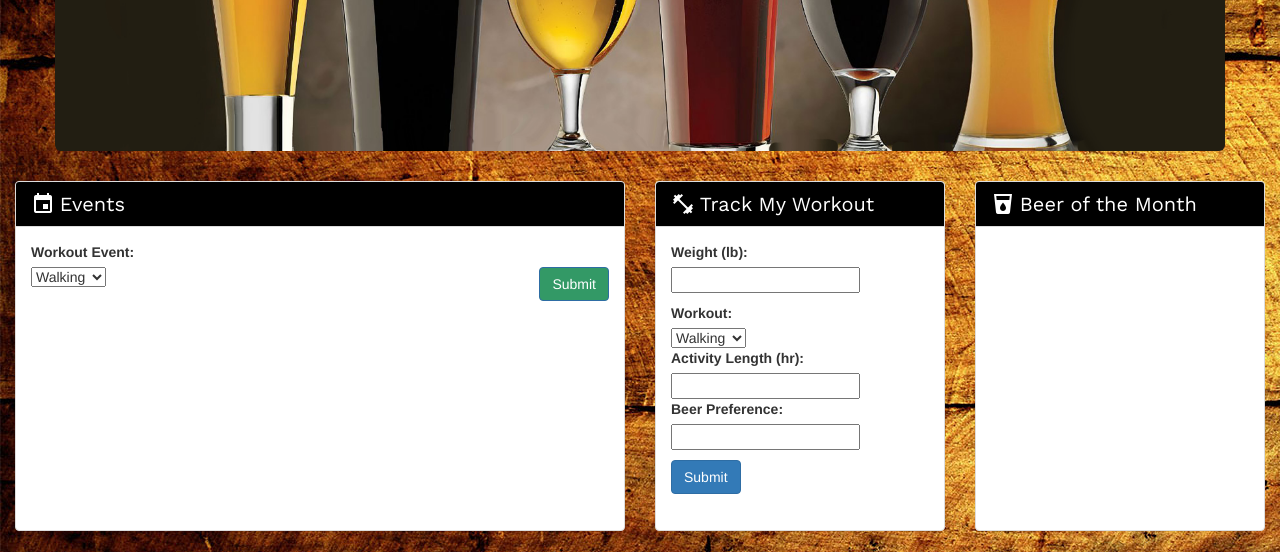
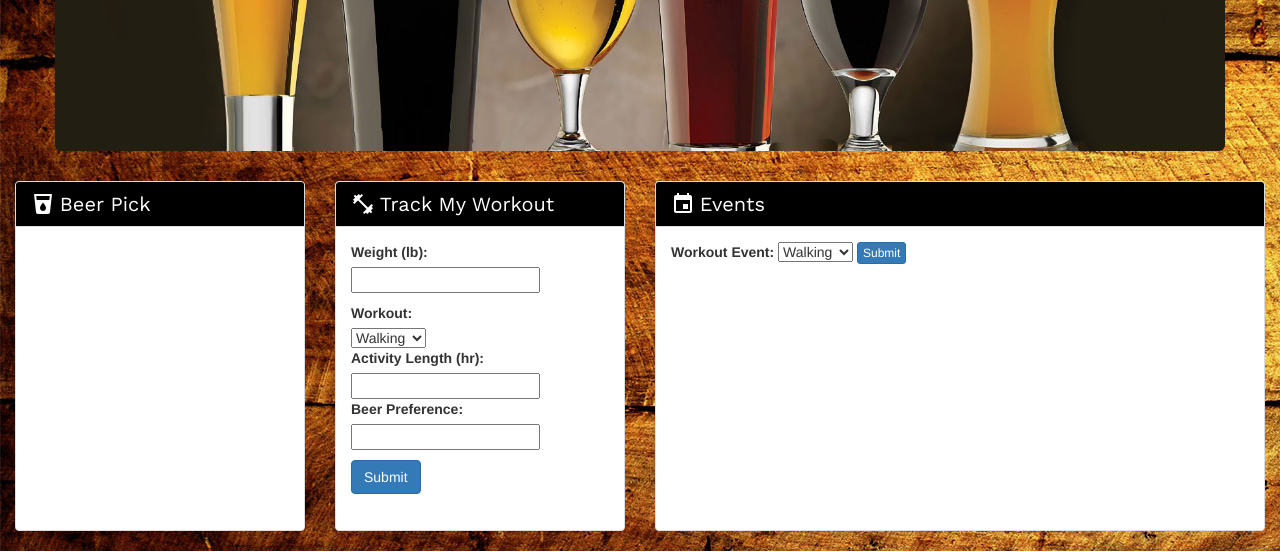
Before and after one commit to sloh03/beerRewards, a plain HTML site: page index.html in a window 1280 px wide. Shown: the part 281-833 px from the top of the page. Drawn offline with nearby package versions, Linux system fonts and the light colour scheme; no server answers.

Commit message:
Rotated panels

```diff
--- a/css/beer.css
+++ b/css/beer.css
@@ -36,6 +36,10 @@ i.material-icons {
 
 #title {
 	vertical-align: middle;
+}
+
+#event-title {
+	margin-bottom: 15px;
 }
 
 
--- a/index.html
+++ b/index.html
@@ -71,50 +71,31 @@
     <div class="row2">
       <!-- <div class="col-md-1"></div> -->
 
+
+
       <!-- LEFT PANEL -->
-      <!-- User Input -->
-      <div class="col-md-6">
+      <!-- Beer Pick -->
+      <div class="col-md-3">
         <div class="panel panel-default" id="small-panel" style="float: left;">
-
           <!-- Heading -->
           <div class="panel-heading" style="background-color: #000; color: white; font-family: 'Work Sans', sans-serif">
-              <i class="material-icons" id="icon">event</i>
-              <h3 class="panel-title" id="title" style="display: inline-block; font-size: 20px">Events</h3>
+            <i class="material-icons">local_drink</i>
+            <h3 class="panel-title" id="title" style="display: inline-block; font-size: 20px;">Beer Pick</h3>
           </div>
-
+          <!-- /.panel-heading -->
           <!-- Body -->
-            <div class="panel-body" >
-             <form action="/my-handling-form-page" method="post">
-
-               <div class="event-choice">
-                 <!-- Workout activity input -->
-                 <div>
-                   <label for="workout-event" style="display: block;">Workout Event:</label>
-                   <!-- Submit Button -->
-                   <button class="btn btn-primary" id="find-event" style="background-color: #339966; color: white; float: right;" type="submit">Submit</button>
-                   <select id="workout-event">
-                     <option value="walking">Walking</option>
-                     <option value="running">Running</option>
-                     <option value="biking">Biking</option>
-                     <option value="yoga">Yoga</option>
-                     <option value="hiking">Hiking</option>
-                   </select>
-                 </div>
-               </div>
-               <div class="event-info" style="overflow: scroll; height:250px;">
-                  <table class="table" id="event-table">
-                    <thead></thead>
-                    <tbody height="100px" style="overflow:scroll;"></tbody>
-                  </table>
-                </div>
-
-              </form>
-            </div> <!-- /.panel-body -->
+          <div class="panel-body">
+            <div id="random-beer"></div>
+            <!-- <img src="Lags.jpg" class="recipeMonth" alt="" style="width:65%; margin-left: 55px; margin-bottom: 10px;">
+            <p style="text-align: center;">Lagunitas IPA India Pale Ale</p> -->
+          </div>
         </div>
       </div> <!-- /LEFT PANEL -->
 
     </div>
   </div><!-- /.container2 -->
+
+
 
   <!-- MIDDLE PANEL -->
   <div class="col-md-3">
@@ -187,27 +168,50 @@
       <!-- /MIDDLE PANEL -->
     </div>
 
+
+
     <!-- RIGHT PANEL -->
-    <div class="col-md-3">
+    <div class="col-md-6">
       <div class="panel panel-default" id="small-panel" style="float: left;">
 
-          <div class="panel-heading" style="background-color: #000; color: white; font-family: 'Work Sans', sans-serif">
-              <i class="material-icons">local_drink</i>
-              <h3 class="panel-title" id="title" style="display: inline-block; font-size: 20px;">Beer of the Month</h3>
-        </div>
-        <!-- /.panel-heading -->
-
-        <div class="panel-body">
-          <div id="random-beer"></div>
-          <!-- <img src="Lags.jpg" class="recipeMonth" alt="" style="width:65%; margin-left: 55px; margin-bottom: 10px;">
-          <p style="text-align: center;">Lagunitas IPA India Pale Ale</p> -->
+        <!-- Heading -->
+        <div class="panel-heading" style="background-color: #000; color: white; font-family: 'Work Sans', sans-serif">
+            <i class="material-icons" id="icon">event</i>
+            <h3 class="panel-title" id="title" style="display: inline-block; font-size: 20px">Events</h3>
         </div>
 
-        <!-- /.panel-body -->
+        <!-- Body -->
+        <div class="panel-body" >
+          <form action="/my-handling-form-page" method="post">
+            <div class="event-choice">
+              <!-- Workout activity input -->
+              <div>
+                <label for="workout-event" id="event-title">Workout Event:</label>
+                <select id="workout-event">
+                  <option value="walking">Walking</option>
+                  <option value="running">Running</option>
+                  <option value="biking">Biking</option>
+                  <option value="yoga">Yoga</option>
+                  <option value="hiking">Hiking</option>
+                </select>
+                <!-- Submit Button -->
+                <button class="btn btn-primary btn-xs" id="find-event" type="submit">Submit</button>
+              </div>
+            </div>
+            <div class="event-info" style="overflow: scroll; height:250px;">
+              <table class="table" id="event-table">
+                <thead></thead>
+                <tbody height="100px" style="overflow:scroll;"></tbody>
+              </table>
+            </div>
+          </form>
+        </div> <!-- /.panel-body -->
+
       </div>
-      <!-- /RIGHT PANEL -->
     </div>
     <!-- <div class="col-md-1"></div> -->
+
+
 
   <!-- RESULTS PANEL -->
   <div class="container" id="beer-results">
@@ -237,7 +241,6 @@
 
           <!-- Body -->
           <div class="panel-body">
-
             <!-- Beer results table -->
             <table class="table" id="beer-table">
               <thead></thead>
```
